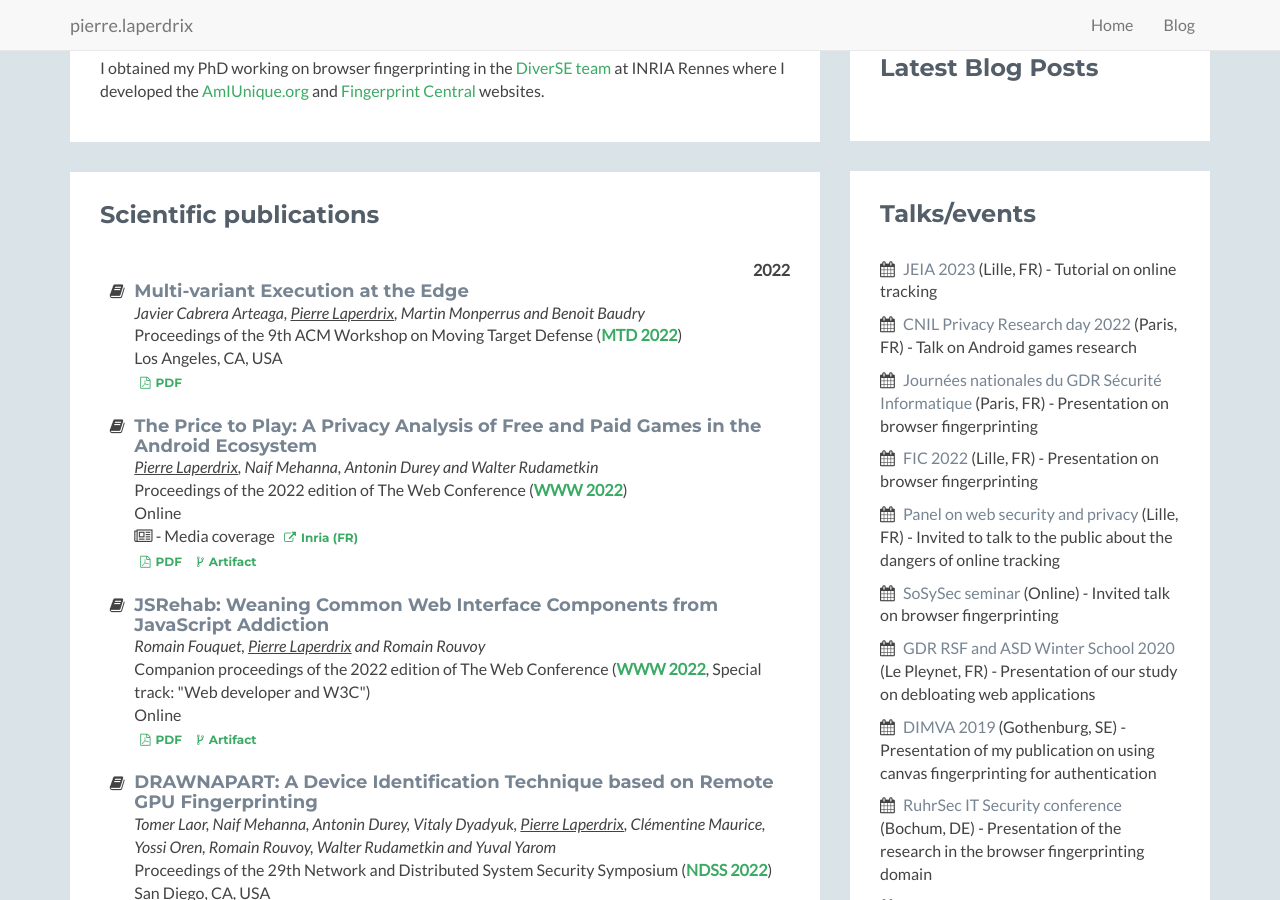
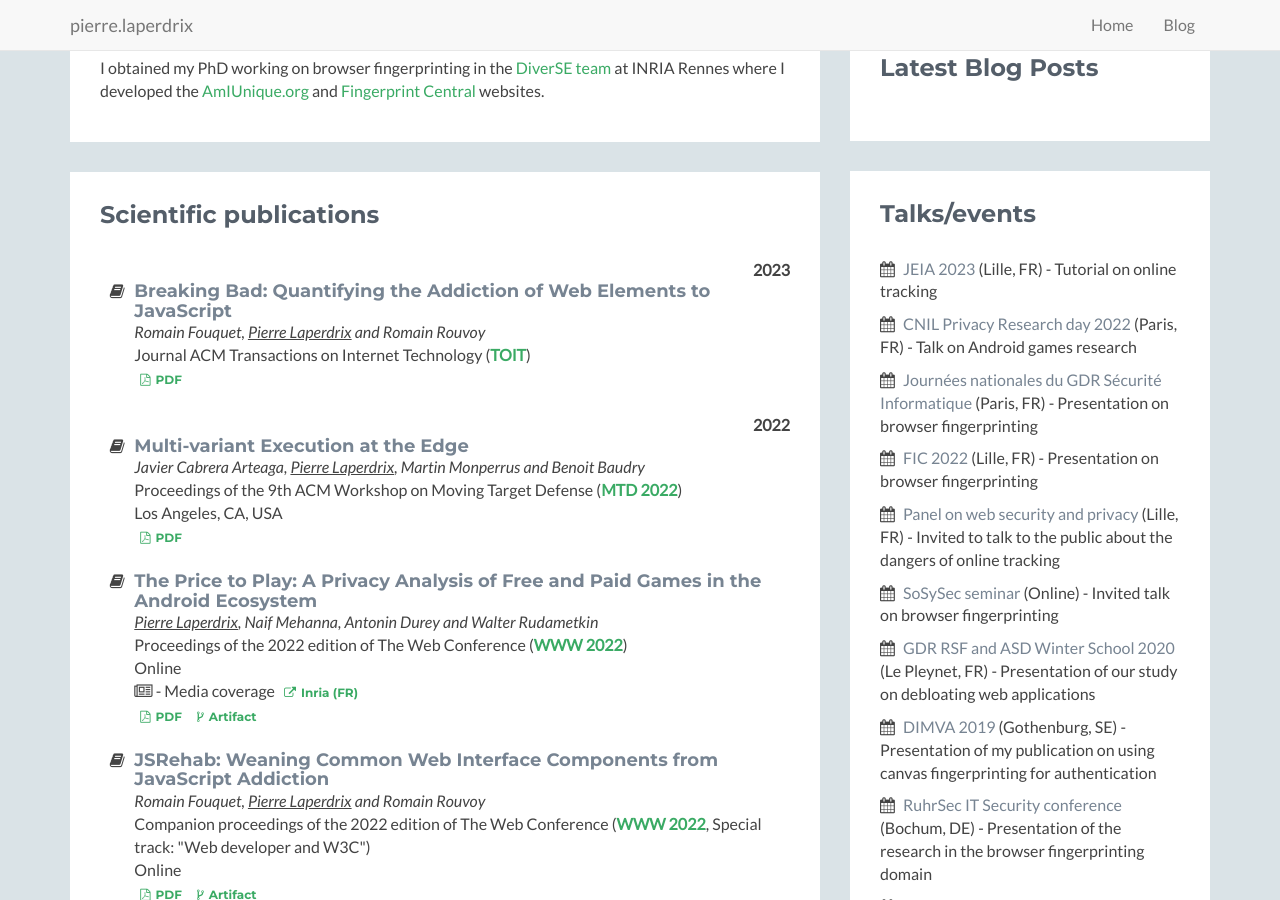
Before and after one commit to plaperdr/plaperdr.github.io, a Jekyll site: the page built from index.html, in a window 1280 px wide and 900 px high, scrolled down 518 px. Built offline with Jekyll 4.4.1, drawn with Linux system fonts in a browser that asks for light colours.

Commit message:
Updating site

```diff
--- a/index.html
+++ b/index.html
@@ -43,6 +43,16 @@ layout: home
                     <h2 class="heading">Scientific publications</h2>
                     <div class="content">
                         <ul class="fa-ul">
+                            <li style="text-align:right"><b>2023</b></li>
+                            <li><i class="fa-li fa fa-book"></i>
+                                <h4 class="title">Breaking Bad: Quantifying the Addiction of Web Elements to JavaScript</h4>
+                                <span><i>Romain Fouquet, <span class="me">Pierre Laperdrix</span> and Romain Rouvoy</i></span><br>
+                                <span> Journal ACM Transactions on Internet Technology (<b><a href="https://dl.acm.org/journal/toit" target="_blank">TOIT</a></b>)
+                                </span><br>
+                                <a class="btn btn-secondary btn-xs" href="https://hal.science/hal-03936503v1/document" target="_blank"><i class="fa fa-file-pdf-o"></i>PDF</a>
+                            </li><!--//li-->
+                            <br>
+
                             <li style="text-align:right"><b>2022</b></li>
                             <li><i class="fa-li fa fa-book"></i>
                                 <h4 class="title">Multi-variant Execution at the Edge</h4>
```
